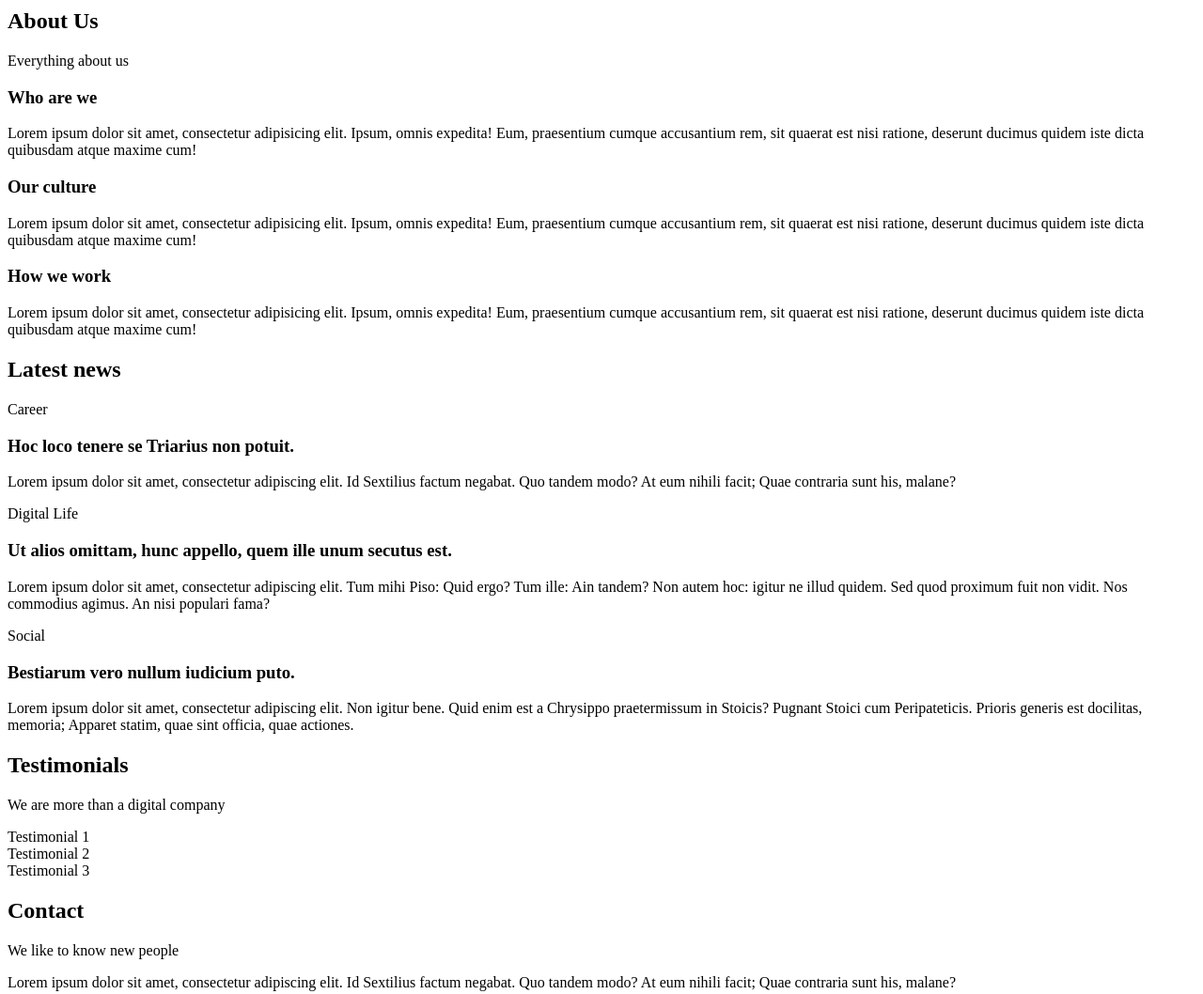
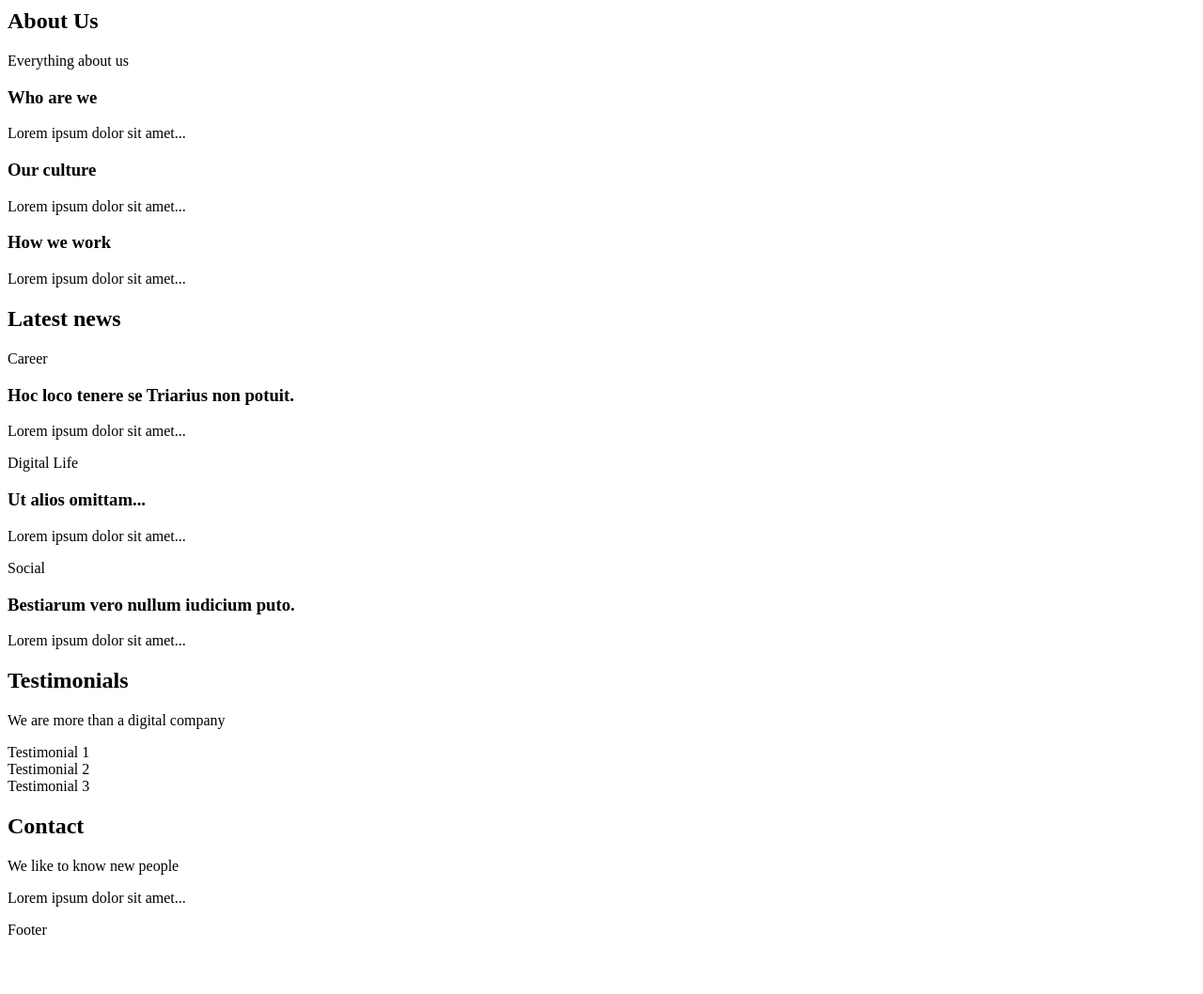
Before and after one commit to ST-GuY/holbertonschool-web_front_end, a plain HTML site: page html_advanced/15-index.html in a window 1280 px wide. Shown: the part 680-1738 px from the top of the page at 94% size. After the commit the page ends 1687 px from the top, so only its background shows below. Drawn offline with Linux system fonts and the light colour scheme.

Commit message:
changer body place

```diff
--- a/html_advanced/15-index.html
+++ b/html_advanced/15-index.html
@@ -1,12 +1,13 @@
 <!DOCTYPE html>
 <html lang="en" dir="ltr">
   <head>
-		<link rel=icon href="./favicon.ico" type="image/x-icon">
-		<link rel=icon href="./favicon.png" type="image/png">
     <meta charset="UTF-8">
     <meta name="viewport" content="width=device-width, initial-scale=1.0, viewport-fit=cover">
     <meta name="description" content="Techium is a digital agency">
+    <link rel="icon" href="./favicon.ico" type="image/x-icon">
+    <link rel="icon" href="./favicon.png" type="image/png">
     <title>Article - Techium</title>
+  </head>
   <body>
     <div>
       <header>
@@ -14,13 +15,16 @@
         <nav></nav>
       </header>
     </div>
+
     <main>
       <h1>Homepage</h1>
+
       <div>
         <section>
           <h2>We help you build your brand!</h2>
         </section>
       </div>
+
       <div>
         <section>
           <h2>Services</h2>
@@ -33,53 +37,51 @@
           <h3>Social Media</h3>
         </section>
       </div>
+
       <div>
         <section>
           <h2>Works</h2>
           <p>Take a look in our portfolio</p>
-					<article>
-						<h3>Interior Design</h3>
-					</article>
-					<article>
-						<h3>Web Development</h3>
-					</article>
-					<article>
-						<h3>Personal Brand</h3>
-					</article>
+          <article><h3>Interior Design</h3></article>
+          <article><h3>Web Development</h3></article>
+          <article><h3>Personal Brand</h3></article>
         </section>
       </div>
+
       <div>
         <section>
           <h2>About Us</h2>
           <p>Everything about us</p>
           <h3>Who are we</h3>
-					<p>Lorem ipsum dolor sit amet, consectetur adipisicing elit. Ipsum, omnis expedita! Eum, praesentium cumque accusantium rem, sit quaerat est nisi ratione, deserunt ducimus quidem iste dicta quibusdam atque maxime cum!</p>
+          <p>Lorem ipsum dolor sit amet...</p>
           <h3>Our culture</h3>
-					<p>Lorem ipsum dolor sit amet, consectetur adipisicing elit. Ipsum, omnis expedita! Eum, praesentium cumque accusantium rem, sit quaerat est nisi ratione, deserunt ducimus quidem iste dicta quibusdam atque maxime cum!</p>
+          <p>Lorem ipsum dolor sit amet...</p>
           <h3>How we work</h3>
-					<p>Lorem ipsum dolor sit amet, consectetur adipisicing elit. Ipsum, omnis expedita! Eum, praesentium cumque accusantium rem, sit quaerat est nisi ratione, deserunt ducimus quidem iste dicta quibusdam atque maxime cum!</p>
+          <p>Lorem ipsum dolor sit amet...</p>
         </section>
       </div>
+
       <div>
         <section>
           <h2>Latest news</h2>
           <article>
             <p>Career</p>
             <h3>Hoc loco tenere se Triarius non potuit.</h3>
-						<p>Lorem ipsum dolor sit amet, consectetur adipiscing elit. Id Sextilius factum negabat. Quo tandem modo? At eum nihili facit; Quae contraria sunt his, malane?</p>
+            <p>Lorem ipsum dolor sit amet...</p>
           </article>
           <article>
             <p>Digital Life</p>
-						<h3>Ut alios omittam, hunc appello, quem ille unum secutus est.</h3>
-						<p>Lorem ipsum dolor sit amet, consectetur adipiscing elit. Tum mihi Piso: Quid ergo? Tum ille: Ain tandem? Non autem hoc: igitur ne illud quidem. Sed quod proximum fuit non vidit. Nos commodius agimus. An nisi populari fama?</p>
+            <h3>Ut alios omittam...</h3>
+            <p>Lorem ipsum dolor sit amet...</p>
           </article>
           <article>
             <p>Social</p>
             <h3>Bestiarum vero nullum iudicium puto.</h3>
-						<p>Lorem ipsum dolor sit amet, consectetur adipiscing elit. Non igitur bene. Quid enim est a Chrysippo praetermissum in Stoicis? Pugnant Stoici cum Peripateticis. Prioris generis est docilitas, memoria; Apparet statim, quae sint officia, quae actiones.</p>
+            <p>Lorem ipsum dolor sit amet...</p>
           </article>
         </section>
       </div>
+
       <div>
         <section>
           <h2>Testimonials</h2>
@@ -89,17 +91,18 @@
           <article>Testimonial 3</article>
         </section>
       </div>
+
       <div>
         <section>
           <h2>Contact</h2>
           <p>We like to know new people</p>
-					<p>Lorem ipsum dolor sit amet, consectetur adipiscing elit. Id Sextilius factum negabat. Quo tandem modo? At eum nihili facit; Quae contraria sunt his, malane?</p>
+          <p>Lorem ipsum dolor sit amet...</p>
         </section>
       </div>
     </main>
+
     <div>
       <footer>Footer</footer>
     </div>
   </body>
-	</head>
 </html>
```
Lines whose indentation alone changed are shown as unchanged.
